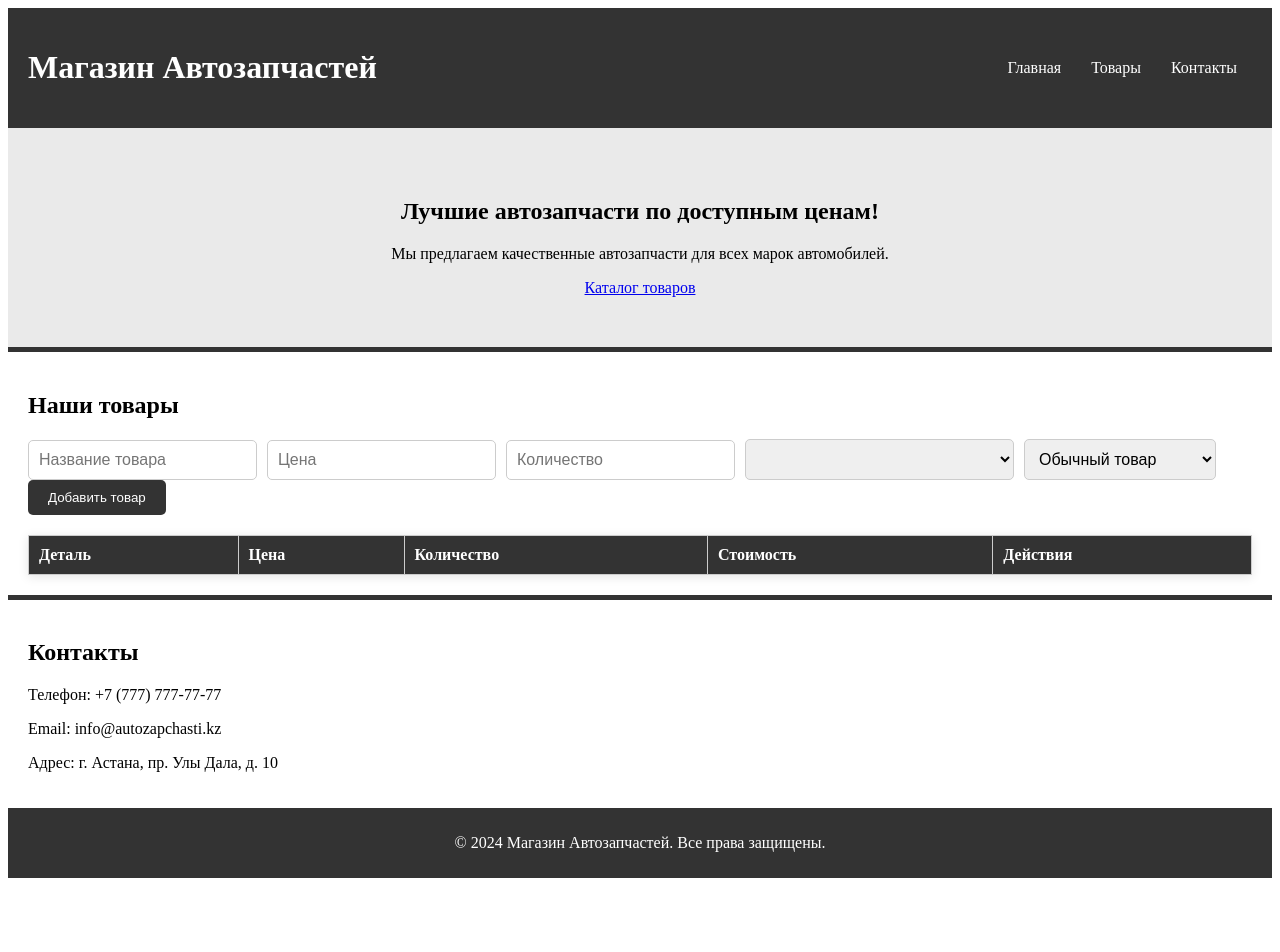
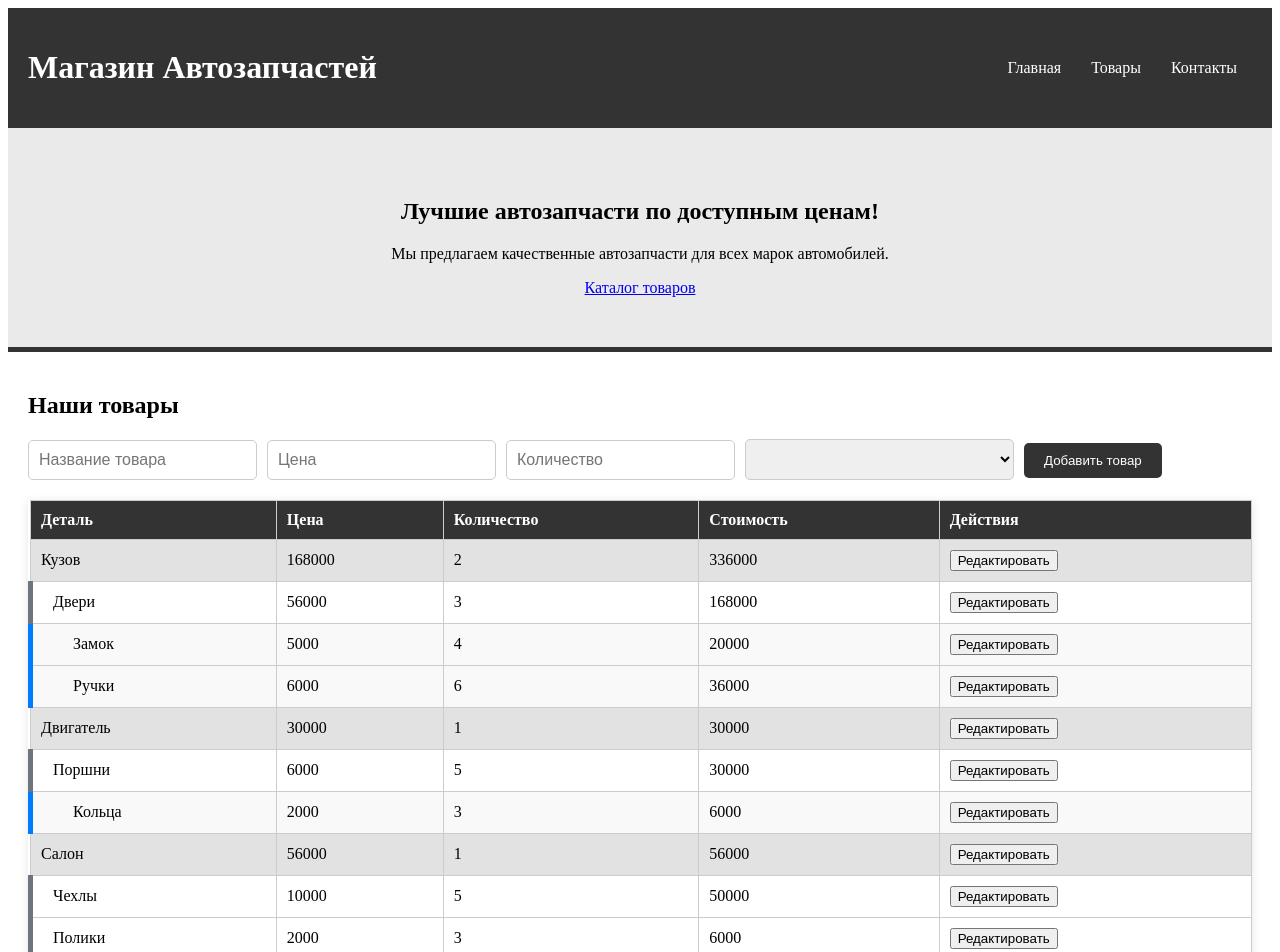
Before and after one commit to Ddaniyar01/------------2, a Vue app: page / in a window 1280 px wide. Shown: the top 952 px of the page. Before the commit the page ends 886 px from the top, so only its background shows below. Built offline with nearby package versions, Linux system fonts and the light colour scheme.

Commit message:
Добавил функциональность удаления товара в модальном окне редактирования

```diff
--- a/src/App.vue
+++ b/src/App.vue
@@ -27,13 +27,12 @@
         <input type="number" v-model="newItemPrice" placeholder="Цена" />
         <input type="number" v-model="newItemQuantity" placeholder="Количество" />
         <select v-model="parentItem">
-          <option value="">Выберите родительский товар</option>
+          <option selected disabled value="">Выберите родительский товар</option>
           <option v-for="item in items" :key="item.name" :value="item">{{ item.name }}</option>
         </select>
-        <select v-model="itemType">
-          <option value="regular">Обычный товар</option>
-          <option value="parent">Родительский товар</option>
-          <option value="child">Дочерний товар</option>
+        <select v-if="parentItem" v-model="childItem">
+          <option selected disabled value="">Выберите подродительский товар</option>
+          <option v-for="child in parentItem.children" :key="child.name" :value="child">{{ child.name }}</option>
         </select>
         <button @click="addItem" class="add-btn">Добавить товар</button>
       </div>
@@ -57,7 +56,7 @@
               <td>{{ calculateTotal(item) }}</td>
               <td>
                 <button @click="editItem(item)">Редактировать</button>
-                <button @click="removeItem(item)">Удалить</button>
+                <!-- <button @click="removeItem(item)">Удалить</button> -->
               </td>
             </tr>
             <template v-for="child in item.children" :key="child.name">
@@ -68,7 +67,7 @@
                 <td>{{ calculateTotal(child) }}</td>
                 <td>
                   <button @click="editItem(child)">Редактировать</button>
-                  <button @click="removeItem(child)">Удалить</button>
+                  <!-- <button @click="removeItem(child)">Удалить</button> -->
                 </td>
               </tr>
               <template v-for="grandChild in child.children" :key="grandChild.name">
@@ -79,7 +78,7 @@
                   <td>{{ calculateTotal(grandChild) }}</td>
                   <td>
                     <button @click="editItem(grandChild)">Редактировать</button>
-                    <button @click="removeItem(grandChild)">Удалить</button>
+                    <!-- <button @click="removeItem(grandChild)">Удалить</button> -->
                   </td>
                 </tr>
               </template>
@@ -95,6 +94,7 @@
         <input type="number" v-model="editingItem.price" placeholder="Цена" />
         <input type="number" v-model="editingItem.quantity" @input="validateQuantity" placeholder="Количество" />
         <button @click="saveEdit">Сохранить изменения</button>
+        <button @click="removeItem(editingItem)">Удалить</button> <!-- Удаление редактируемого товара -->
         <button @click="closeEditModal">Отмена</button>
       </div>
     </section>
@@ -121,9 +121,13 @@ export default {
       newItemPrice: null,
       newItemQuantity: null,
       parentItem: null,
+      childItem: null,
       itemType: 'regular', // Тип добавляемого товара
       editingItem: null, // Текущий редактируемый товар
     };
+  },
+  mounted() {
+    this.sumItems();
   },
   methods: {
     loadItems() {
@@ -132,7 +136,68 @@ export default {
     },
 
     defaultItems() {
-      return [];
+      return [
+        {
+          name: "Кузов",
+          price: 0,
+          quantity: 2,
+          children: [
+            {
+              name: "Двери",
+              price: 10000,
+              quantity: 3,
+              children: [
+                {
+                  name: "Замок",
+                  price: 5000,
+                  quantity: 4
+                },
+                {
+                  name: "Ручки",
+                  price: 6000,
+                  quantity: 6
+                }
+              ]
+            }
+          ]
+        },
+        {
+          name: "Двигатель",
+          price: 0,
+          quantity: 1,
+          children: [
+            {
+              name: "Поршни",
+              price: 10000,
+              quantity: 5,
+              children: [
+                {
+                  name: "Кольца",
+                  price: 2000,
+                  quantity: 3
+                }
+              ]
+            }
+          ]
+        },
+        {
+          name: "Салон",
+          price: 0,
+          quantity: 1,
+          children: [
+            {
+              name: "Чехлы",
+              price: 10000,
+              quantity: 5
+            },
+            {
+              name: "Полики",
+              price: 2000,
+              quantity: 3
+            }
+          ]
+        }
+      ];
     },
 
     saveItems() {
@@ -145,36 +210,56 @@ export default {
         return;
       }
 
+      if (this.parentItem) {
+        if (this.childItem) {
+          const newItem = {
+            name: this.newItemName,
+            price: Number(this.newItemPrice),
+            quantity: Number(this.newItemQuantity)
+          };
+          this.childItem.children.push(newItem)
+        } else {
           const newItem = {
             name: this.newItemName,
             price: Number(this.newItemPrice),
             quantity: Number(this.newItemQuantity),
-        children: [],
+            children: []
           };
-
-      if (this.itemType === 'parent') {
+          this.parentItem.children.push(newItem)
+        }
+      } else {
+        const newItem = {
+          name: this.newItemName,
+          price: Number(this.newItemPrice),
+          quantity: Number(this.newItemQuantity),
+          children: []
+        };
         this.items.push(newItem);
-      } else if (this.itemType === 'child' && this.parentItem) {
-        this.parentItem.children.push(newItem);
-      } else {
-        if (this.parentItem) {
-          this.parentItem.children.push(newItem);
-        } else {
-          this.items.push(newItem);
-        }
       }
 
       // Обновляем количество для всех родительских элементов
-      this.updateParentQuantity(this.parentItem, newItem.quantity);
+      this.sumItems();
       this.resetNewItemFields();
       this.saveItems();
     },
 
-    updateParentQuantity(item, quantity) {
-      while (item) {
-        item.quantity += quantity;
-        item = this.items.find(i => i.children.includes(item));
+    sumItems() {
+      this.items.forEach(item => {
+        let parent_price = 0;
+        if (item.children && item.children.length > 0) {
+          item.children.forEach(child => {
+            let child_price = 0;
+            if (child.children && child.children.length > 0) {
+              child.children.forEach(childish => {
+                child_price += childish.quantity * childish.price;
+              });
+              child.price = child_price;
             }
+            parent_price += child.quantity * child.price;
+          });
+          item.price = parent_price;
+        };
+      })
     },
 
     resetNewItemFields() {
@@ -182,27 +267,12 @@ export default {
       this.newItemPrice = null;
       this.newItemQuantity = null;
       this.parentItem = null;
-      this.itemType = 'regular'; // Сброс типа добавляемого товара
+      this.childItem = null;
+      this.itemType = 'regular'; // Сброс типа товара
     },
 
-    removeItem(itemToRemove) {
-      if (itemToRemove.quantity > 1) {
-        itemToRemove.quantity -= 1;
-      } else {
-        const removeItemRecursively = (items) => {
-          return items.filter(item => {
-            if (item === itemToRemove) {
-              return false;
-            }
-            item.children = removeItemRecursively(item.children);
-            return true;
-          });
-        };
-
-        this.items = removeItemRecursively(this.items);
-      }
-
-      this.saveItems();
+    calculateTotal(item) {
+      return item.price * item.quantity;
     },
 
     editItem(item) {
@@ -210,49 +280,38 @@ export default {
     },
 
     saveEdit() {
-      if (this.editingItem) {
-        // Обновляем количество для дочерних и родительских элементов
-        const oldQuantity = this.editingItem.quantity;
-        const newQuantity = this.editingItem.quantity;
-
-        // Если количество изменилось, обновляем родительские и дочерние товары
-        if (oldQuantity !== newQuantity) {
-          this.updateParentQuantityOnEdit(this.editingItem, newQuantity - oldQuantity);
-        }
-      }
-
-      this.editingItem = null;
-      this.saveItems();
-    },
-
-    validateQuantity() {
-      // Если количество меньше 1, установить его в 1
-      if (this.editingItem && this.editingItem.quantity < 1) {
-        this.editingItem.quantity = 1;
-      }
-    },
-
-    updateParentQuantityOnEdit(item, quantityDifference) {
-      // Обновляем количество для родительского товара
-      let parent = this.items.find(i => i.children.includes(item));
-      while (parent) {
-        parent.quantity += quantityDifference;
-        parent = this.items.find(i => i.children.includes(parent));
-      }
-
-      // Обновляем количество для дочерних товаров
-      item.children.forEach(child => {
-        child.quantity += quantityDifference;
-        this.updateParentQuantityOnEdit(child, quantityDifference); // Для дочерних дочерних товаров
-      });
+      this.saveItems(); // Сохраняем изменения после редактирования
+      this.sumItems(); // Пересчитываем сумму после редактирования
+      this.closeEditModal();
     },
 
     closeEditModal() {
       this.editingItem = null;
     },
 
-    calculateTotal(item) {
-      return item.price * item.quantity;
+    validateQuantity() {
+      if (this.editingItem.quantity < 0) {
+        this.editingItem.quantity = 0; // Устанавливаем количество в 0, если оно отрицательное
+      }
+    },
+
+    findParent(item) {
+      return this.items.find(i => i.children && i.children.includes(item));
+    },
+
+    removeItem(item) {
+      const parent = this.findParent(item);
+      if (parent) {
+        // Удаляем элемент из родителя
+        parent.children = parent.children.filter(child => child !== item);
+      } else {
+        // Если элемент не имеет родителя, удаляем его из основного списка
+        this.items = this.items.filter(i => i !== item);
+      }
+
+      this.saveItems(); // Сохраняем изменения в локальном хранилище
+      this.closeEditModal(); // Закрываем модальное окно редактирования
+      this.sumItems(); // Пересчитываем сумму после удаления
     },
   },
 };
```
Lines whose indentation alone changed are shown as unchanged.
